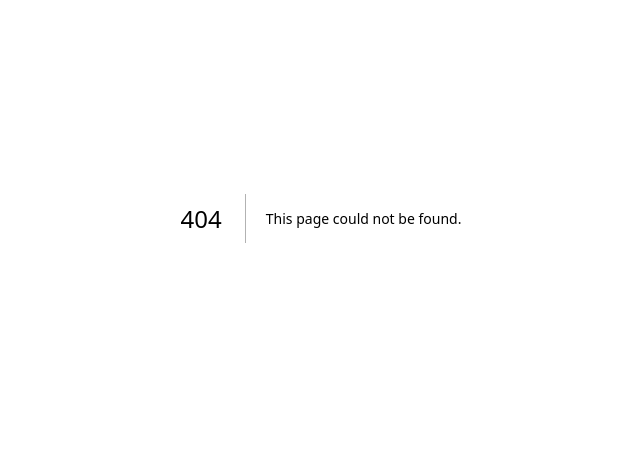
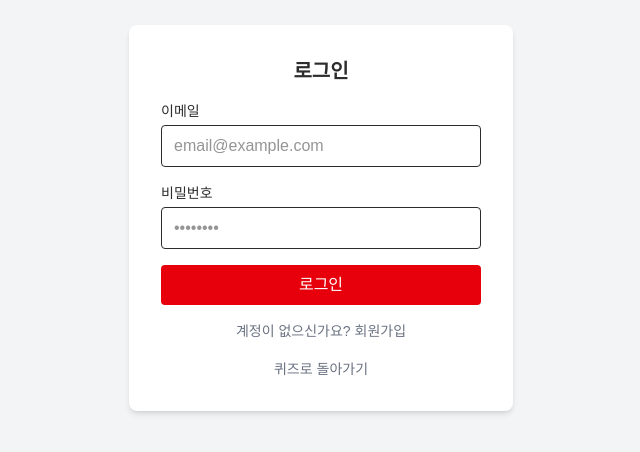
Before and after one commit to dangunee/my-quiz-app, a Next.js app: page /login in a window 1280 px wide. Before the commit this address had no page. Shown: the part 182-634 px from the top of the page, without its empty margins (319-959 px from the left). Built offline with nearby package versions, Linux system fonts and the light colour scheme.

Commit message:
Add customer login API and page

```diff
--- a/app/QuizClient.tsx
+++ b/app/QuizClient.tsx
@@ -60,7 +60,15 @@ export default function QuizClient() {
     <div className="app-wrapper">
       <div className="quiz-container">
         <header className="quiz-header">
-          <h1>クイズで学ぶ韓国語</h1>
+          <div className="flex justify-between items-start">
+            <h1>クイズで学ぶ韓国語</h1>
+            <a
+              href="/login"
+              className="text-white/90 text-sm hover:underline"
+            >
+              로그인
+            </a>
+          </div>
           <div className="quiz-meta">
             <span className="quiz-counter">
               {currentIndex + 1} / {total}
--- /dev/null
+++ b/app/api/auth/login/route.ts
@@ -0,0 +1,57 @@
+import { NextRequest, NextResponse } from "next/server";
+import { createClient } from "@supabase/supabase-js";
+
+const supabaseUrl = process.env.NEXT_PUBLIC_SUPABASE_URL!;
+const supabaseAnonKey =
+  process.env.NEXT_PUBLIC_SUPABASE_ANON_KEY ||
+  process.env.SUPABASE_SERVICE_ROLE_KEY!;
+
+export async function POST(request: NextRequest) {
+  if (!supabaseUrl || !supabaseAnonKey) {
+    return NextResponse.json(
+      { error: "Supabase not configured" },
+      { status: 500 }
+    );
+  }
+
+  const body = await request.json();
+  const { email, password } = body;
+
+  if (!email || !password) {
+    return NextResponse.json(
+      { error: "email과 password가 필요합니다" },
+      { status: 400 }
+    );
+  }
+
+  try {
+    const supabase = createClient(supabaseUrl, supabaseAnonKey);
+
+    const { data, error } = await supabase.auth.signInWithPassword({
+      email,
+      password,
+    });
+
+    if (error) {
+      return NextResponse.json({ error: error.message }, { status: 401 });
+    }
+
+    return NextResponse.json({
+      success: true,
+      user: {
+        id: data.user?.id,
+        email: data.user?.email,
+        name: data.user?.user_metadata?.name,
+        username: data.user?.user_metadata?.username,
+      },
+      session: {
+        access_token: data.session?.access_token,
+        refresh_token: data.session?.refresh_token,
+        expires_at: data.session?.expires_at,
+      },
+    });
+  } catch (e) {
+    console.error(e);
+    return NextResponse.json({ error: "Server error" }, { status: 500 });
+  }
+}
--- /dev/null
+++ b/app/api/auth/register/route.ts
@@ -0,0 +1,55 @@
+import { NextRequest, NextResponse } from "next/server";
+import { createClient } from "@supabase/supabase-js";
+
+const supabaseUrl = process.env.NEXT_PUBLIC_SUPABASE_URL!;
+const supabaseAnonKey =
+  process.env.NEXT_PUBLIC_SUPABASE_ANON_KEY ||
+  process.env.SUPABASE_SERVICE_ROLE_KEY!;
+
+export async function POST(request: NextRequest) {
+  if (!supabaseUrl || !supabaseAnonKey) {
+    return NextResponse.json(
+      { error: "Supabase not configured" },
+      { status: 500 }
+    );
+  }
+
+  const body = await request.json();
+  const { id, password, email, name } = body;
+
+  if (!id || !password || !email || !name) {
+    return NextResponse.json(
+      { error: "id, password, email, name 모두 필요합니다" },
+      { status: 400 }
+    );
+  }
+
+  try {
+    const supabase = createClient(supabaseUrl, supabaseAnonKey);
+
+    const { data, error } = await supabase.auth.signUp({
+      email,
+      password,
+      options: {
+        data: { username: id, name },
+      },
+    });
+
+    if (error) {
+      return NextResponse.json({ error: error.message }, { status: 400 });
+    }
+
+    return NextResponse.json({
+      success: true,
+      user: {
+        id: data.user?.id,
+        email: data.user?.email,
+        name: data.user?.user_metadata?.name,
+        username: data.user?.user_metadata?.username,
+      },
+    });
+  } catch (e) {
+    console.error(e);
+    return NextResponse.json({ error: "Server error" }, { status: 500 });
+  }
+}
--- /dev/null
+++ b/app/login/page.tsx
@@ -0,0 +1,148 @@
+"use client";
+
+import { useState } from "react";
+import Link from "next/link";
+
+export default function LoginPage() {
+  const [isRegister, setIsRegister] = useState(false);
+  const [id, setId] = useState("");
+  const [email, setEmail] = useState("");
+  const [password, setPassword] = useState("");
+  const [name, setName] = useState("");
+  const [loading, setLoading] = useState(false);
+  const [message, setMessage] = useState("");
+
+  const handleSubmit = async (e: React.FormEvent) => {
+    e.preventDefault();
+    setLoading(true);
+    setMessage("");
+
+    try {
+      if (isRegister) {
+        const res = await fetch("/api/auth/register", {
+          method: "POST",
+          headers: { "Content-Type": "application/json" },
+          body: JSON.stringify({ id, email, password, name }),
+        });
+        const data = await res.json();
+        if (res.ok) {
+          setMessage("회원가입 완료! 이메일 인증 후 로그인해 주세요.");
+        } else {
+          setMessage(data.error || "회원가입 실패");
+        }
+      } else {
+        const res = await fetch("/api/auth/login", {
+          method: "POST",
+          headers: { "Content-Type": "application/json" },
+          body: JSON.stringify({ email, password }),
+        });
+        const data = await res.json();
+        if (res.ok) {
+          setMessage("로그인 성공!");
+          if (data.session?.access_token) {
+            localStorage.setItem("quiz_token", data.session.access_token);
+            localStorage.setItem("quiz_user", JSON.stringify(data.user));
+          }
+          window.location.href = "/";
+        } else {
+          setMessage(data.error || "로그인 실패");
+        }
+      }
+    } catch (e) {
+      setMessage("오류가 발생했습니다.");
+    } finally {
+      setLoading(false);
+    }
+  };
+
+  return (
+    <div className="min-h-screen flex items-center justify-center bg-gray-100 p-4">
+      <div className="bg-white p-8 rounded-lg shadow-md w-full max-w-sm">
+        <h1 className="text-xl font-bold mb-4 text-center">
+          {isRegister ? "회원가입" : "로그인"}
+        </h1>
+
+        <form onSubmit={handleSubmit} className="space-y-4">
+          {isRegister && (
+            <>
+              <div>
+                <label className="block text-sm font-medium mb-1">아이디</label>
+                <input
+                  type="text"
+                  value={id}
+                  onChange={(e) => setId(e.target.value)}
+                  placeholder="username"
+                  className="w-full border rounded px-3 py-2"
+                  required
+                />
+              </div>
+              <div>
+                <label className="block text-sm font-medium mb-1">이름</label>
+                <input
+                  type="text"
+                  value={name}
+                  onChange={(e) => setName(e.target.value)}
+                  placeholder="홍길동"
+                  className="w-full border rounded px-3 py-2"
+                  required
+                />
+              </div>
+            </>
+          )}
+          <div>
+            <label className="block text-sm font-medium mb-1">이메일</label>
+            <input
+              type="email"
+              value={email}
+              onChange={(e) => setEmail(e.target.value)}
+              placeholder="email@example.com"
+              className="w-full border rounded px-3 py-2"
+              required
+            />
+          </div>
+          <div>
+            <label className="block text-sm font-medium mb-1">비밀번호</label>
+            <input
+              type="password"
+              value={password}
+              onChange={(e) => setPassword(e.target.value)}
+              placeholder="••••••••"
+              className="w-full border rounded px-3 py-2"
+              required
+            />
+          </div>
+
+          <button
+            type="submit"
+            disabled={loading}
+            className="w-full bg-red-600 text-white py-2 rounded hover:bg-red-700 disabled:opacity-50"
+          >
+            {loading ? "처리 중..." : isRegister ? "가입" : "로그인"}
+          </button>
+        </form>
+
+        {message && (
+          <p className="mt-4 text-sm text-center text-gray-600">{message}</p>
+        )}
+
+        <button
+          type="button"
+          onClick={() => {
+            setIsRegister(!isRegister);
+            setMessage("");
+          }}
+          className="mt-4 w-full text-sm text-gray-500 hover:underline"
+        >
+          {isRegister ? "이미 계정이 있으신가요? 로그인" : "계정이 없으신가요? 회원가입"}
+        </button>
+
+        <Link
+          href="/"
+          className="mt-4 block text-center text-sm text-gray-500 hover:underline"
+        >
+          퀴즈로 돌아가기
+        </Link>
+      </div>
+    </div>
+  );
+}
```
Also changed, not shown: 1 other file (tests, documents, lock files or other folders).
